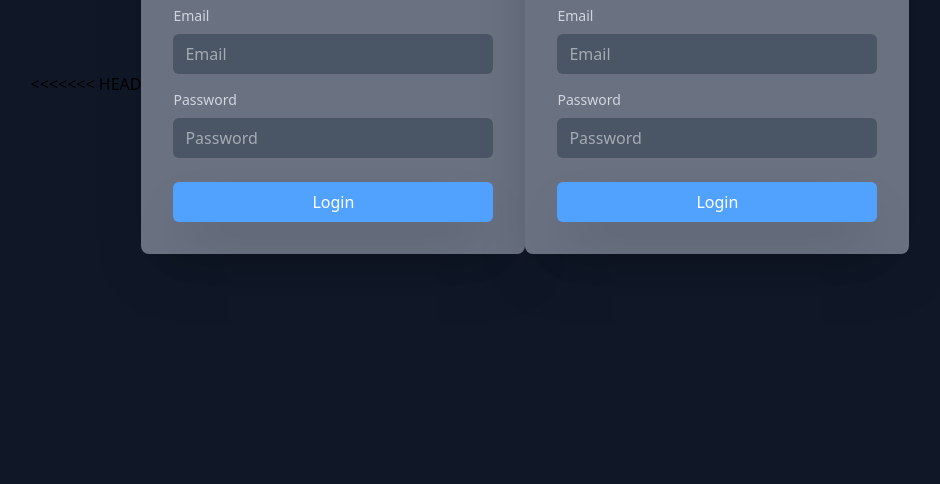
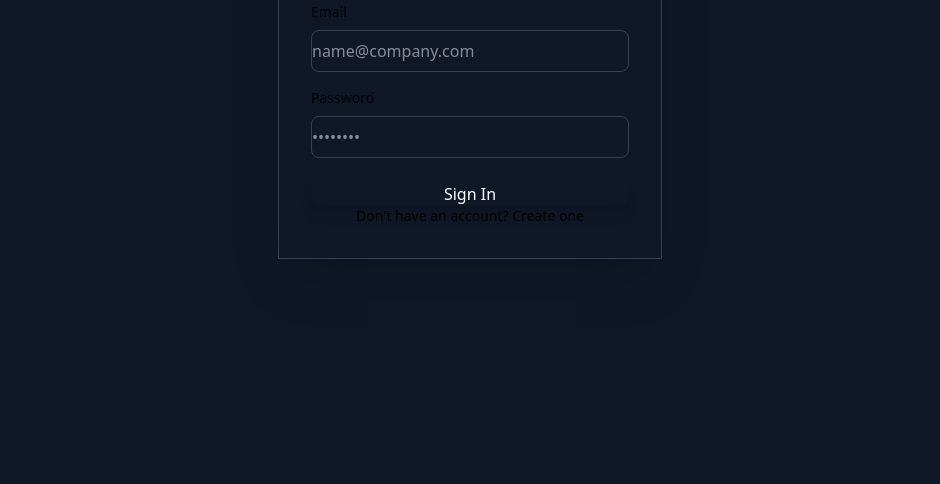
Before and after one commit to pratyush180403/tailwindPro, a website: page index.html in a window 1280 px wide. Shown: the part 316-800 px from the top of the page, without its empty margins (170-1110 px from the left). Drawn offline with Linux system fonts and the light colour scheme.

Commit message:
corrections

```diff
--- a/index.html
+++ b/index.html
@@ -1,4 +1,3 @@
-<<<<<<< HEAD
 <!DOCTYPE html>
 <html lang="en">
 <head>
@@ -7,44 +6,43 @@
     <title>Document</title>
     <link href="./output.css" rel="stylesheet">
 </head>
-<body class="bg-gray-900 flex justify-center items-center min-h-screen">
-    <div class="bg-gray-500 rounded-lg p-8 shadow-2xl max-w-sm w-full  ">
-        <h2 class="text-center text-3xl text-amber-50 mb-6 font-bold">Login</h2>
+<body class="bg-gray-900 flex justify-center items-center min-h-screen p-4">
+    <div class="bg-gray-800 rounded-xl p-8 shadow-2xl max-w-sm w-full border border-gray-700">
+        <h2 class="text-center text-3xl text-white mb-6 font-extrabold tracking-tight">Login</h2>
+
         <form>
             <div class="mb-4">
-                <label class="block text-sm font-medium text-gray-300 mb-2" for="">Email</label>
-                <input class="w-full px-3 py-2 bg-gray-600 border-gray-700 rounded-md text-white focus: outline-none focus:ring-2 focus:ring-blue-500 " type="email" name="" placeholder="Email" id="">
+                <label class="block text-sm font-medium text-gray-400 mb-2" for="email">Email</label>
+                <input
+                    class="w-full px-4 py-2 bg-gray-900 border border-gray-700 rounded-lg text-white placeholder-gray-500 focus:outline-none focus:ring-2 focus:ring-blue-500 focus:border-transparent transition-all"
+                    type="email"
+                    id="email"
+                    placeholder="name@company.com"
+                    required
+                >
             </div>
+
             <div class="mb-6">
-                <label class="block text-sm font-medium text-gray-300 mb-2" for="">Password</label>
-                <input class="w-full px-3 py-2 bg-gray-600 border-gray-700 rounded-md text-white focus: outline-none focus:ring-2 focus:ring-blue-500 " type="password" name="" placeholder="Password" id="" >
+                <label class="block text-sm font-medium text-gray-400 mb-2" for="password">Password</label>
+                <input
+                    class="w-full px-4 py-2 bg-gray-900 border border-gray-700 rounded-lg text-white placeholder-gray-500 focus:outline-none focus:ring-2 focus:ring-blue-500 focus:border-transparent transition-all"
+                    type="password"
+                    id="password"
+                    placeholder="••••••••"
+                    required
+                >
             </div>
-            <button class="w-full bg-blue-400 text-white py-2 rounded-md hover:bg-blue-700 shadow-2xl" type="submit">Login</button>
+
+            <button
+                class="w-full bg-blue-600 text-white font-semibold py-2.5 rounded-lg hover:bg-blue-500 active:transform active:scale-95 transition-all duration-200 shadow-lg"
+                type="submit">
+                Sign In
+            </button>
         </form>
-    </div>
-</body>
-<!DOCTYPE html>
-<html lang="en">
-<head>
-    <meta charset="UTF-8">
-    <meta name="viewport" content="width=device-width, initial-scale=1.0">
-    <title>Document</title>
-    <link href="./output.css" rel="stylesheet">
-</head>
-<body class="bg-gray-800 flex justify-center items-center min-h-screen">
-    <div class="bg-gray-500 rounded-lg p-8 shadow-2xl max-w-sm w-full  ">
-        <h2 class="text-center text-3xl text-amber-50 mb-6 font-bold">Login</h2>
-        <form>
-            <div class="mb-4">
-                <label class="block text-sm font-medium text-gray-300 mb-2" for="">Email</label>
-                <input class="w-full px-3 py-2 bg-gray-600 border-gray-700 rounded-md text-white focus: outline-none focus:ring-2 focus:ring-blue-500 " type="email" name="" placeholder="Email" id="">
-            </div>
-            <div class="mb-6">
-                <label class="block text-sm font-medium text-gray-300 mb-2" for="">Password</label>
-                <input class="w-full px-3 py-2 bg-gray-600 border-gray-700 rounded-md text-white focus: outline-none focus:ring-2 focus:ring-blue-500 " type="password" name="" placeholder="Password" id="" >
-            </div>
-            <button class="w-full bg-blue-400 text-white py-2 rounded-md hover:bg-blue-700 shadow-2xl" type="submit">Login</button>
-        </form>
+
+        <p class="text-center text-gray-500 text-sm mt-6">
+            Don't have an account? <a href="#" class="text-blue-400 hover:underline">Create one</a>
+        </p>
     </div>
 </body>
 </html>
```
Also changed, not shown: copy.html (added, +24 -0 lines).
